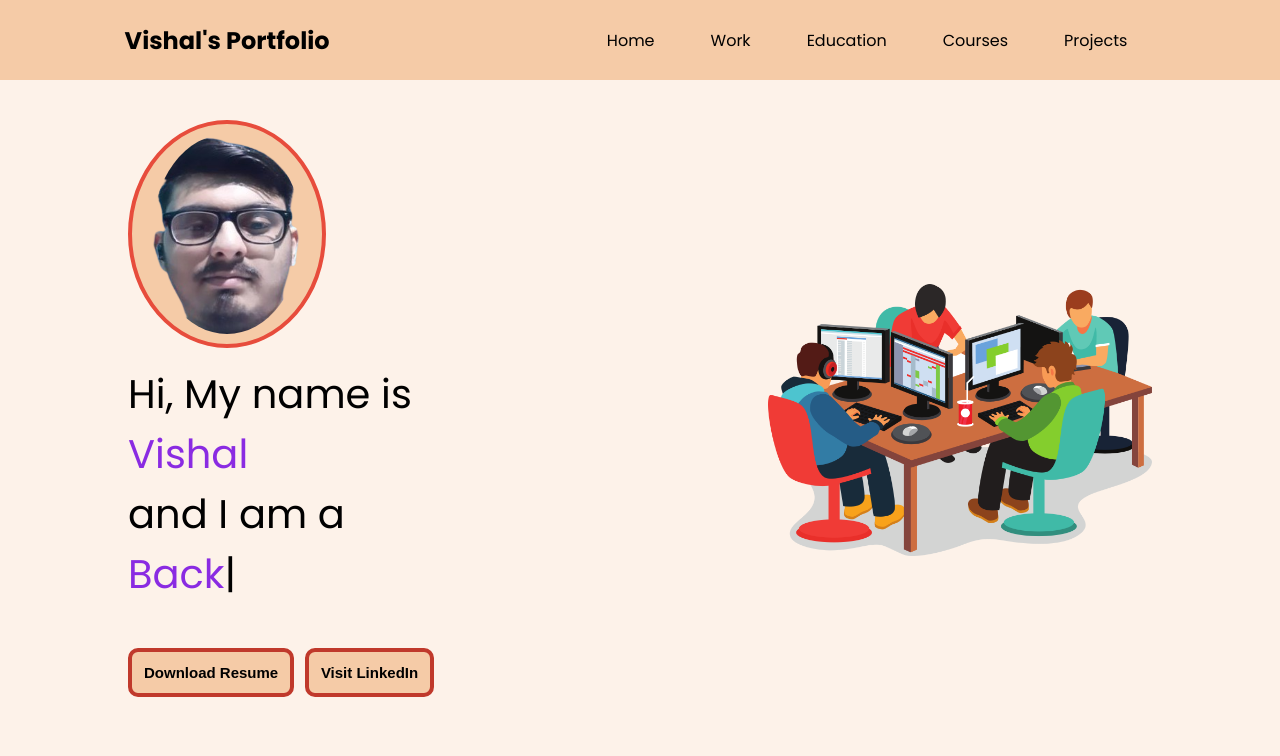
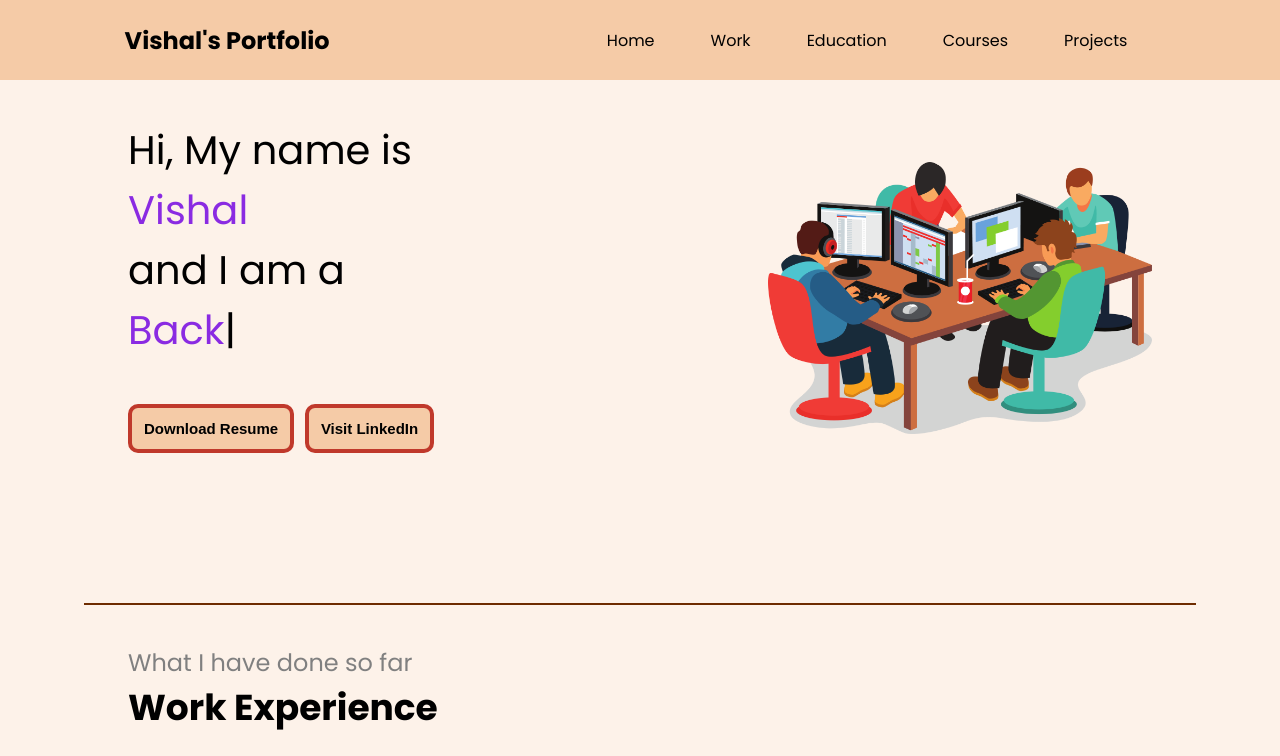
Before and after one commit to vishal01jha/Portfolio, a plain HTML site: page index.html in a window 1280 px wide. Shown: the top 756 px of the page. Drawn offline with nearby package versions, Linux system fonts and the light colour scheme.

Commit message:
Update index.html

```diff
--- a/index.html
+++ b/index.html
@@ -31,7 +31,6 @@
     <main>
         <section class="firstSection" id="first">
             <div class="leftSection">
-                <div><img class="my-pic" src="mypic.png" alt=""></div>
                 Hi, My name is <span class="purple">Vishal</span>
                 <div> and I am a</div>
                 <span id="element"></span>
```
